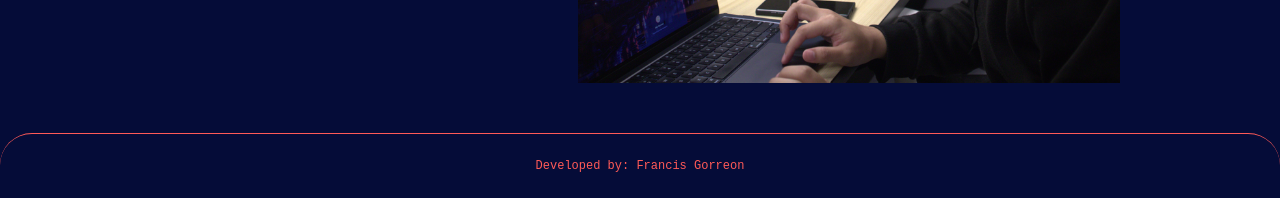
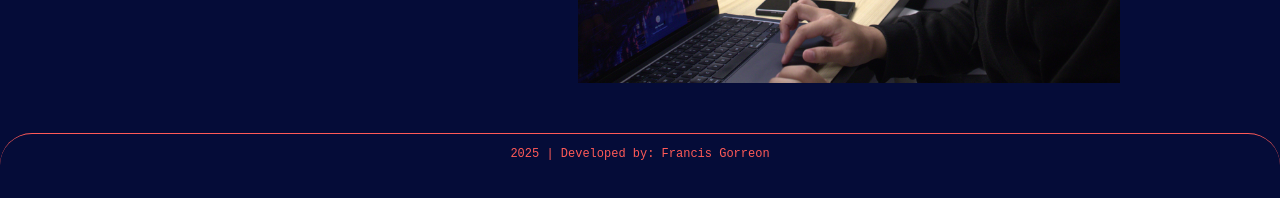
Before and after one commit to gorreonfrancis/gorreonPortfolio, a website: page index.html in a window 1280 px wide. Shown: the part 5021-5219 px from the top of the page. After the commit the page ends 5195 px from the top, so only its background shows below. Drawn offline with nearby package versions, Linux system fonts and the light colour scheme; a web font is replaced by a local one.

Commit message:
Fixed the footer size

```diff
--- a/footer.html
+++ b/footer.html
@@ -1,3 +1,3 @@
-<footer class="bg-primary text-secondary py-6 w-full bottom-0 border-t-1 border-secondary rounded-t-4xl">
-<p class="text-center font-light text-xs text-secondary">Developed by: Francis Gorreon</p>
+<footer class="bg-primary text-secondary py-3 w-full bottom-0 border-t-1 border-secondary rounded-t-4xl">
+<p class="text-center font-light text-xs text-secondary">2025 | Developed by: Francis Gorreon</p>
 </footer>
```
